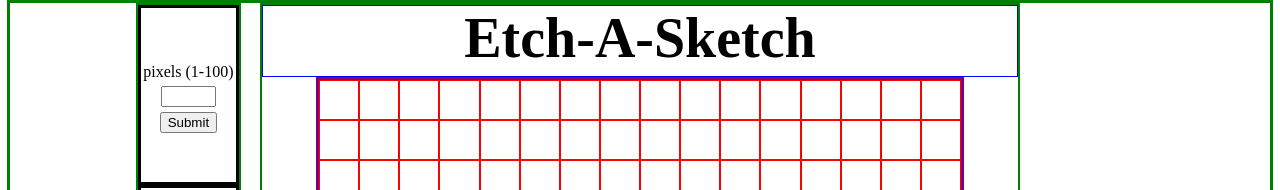
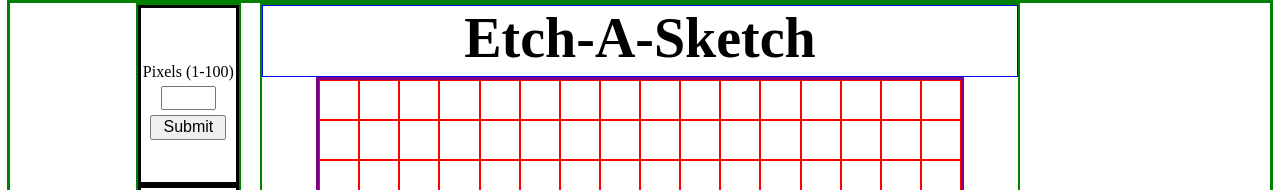
Before and after one commit to kentshenlim/Etch-A-Sketch, a plain HTML site: page index.html in a window 1280 px wide. Shown: the top 190 px of the page. Drawn offline with Linux system fonts and the light colour scheme.

Commit message:
Add dynamic scaling of pixel field in sidebar

```diff
--- a/index.html
+++ b/index.html
@@ -15,7 +15,7 @@
 
     <div class="sidebar">
         <div class="pixel">
-            <label for="pixel-field" class="number-pixel">pixels (1-100)</label>
+            <label for="pixel-field" class="number-pixel">Pixels (1-100)</label>
             <input type="text" id="pixel-field" class="number-pixel">
             <button class="number-pixel">Submit</button>
         </div>
--- a/style.css
+++ b/style.css
@@ -60,17 +60,22 @@ body .drawing-window {
 .sidebar .number-pixel {
     display: block;
     margin: 5% auto;
+    font-size: 2vmin;
 }
 
 
 .sidebar input.number-pixel {
+    cursor: text;
     width: 50%;
-    cursor: text;
+    height: 15%;
 }
 
 
 .sidebar button.number-pixel {
     cursor: pointer;
+    box-sizing: border-box;
+    width: 80%;
+    height: 20%;
 }
 
 
```
